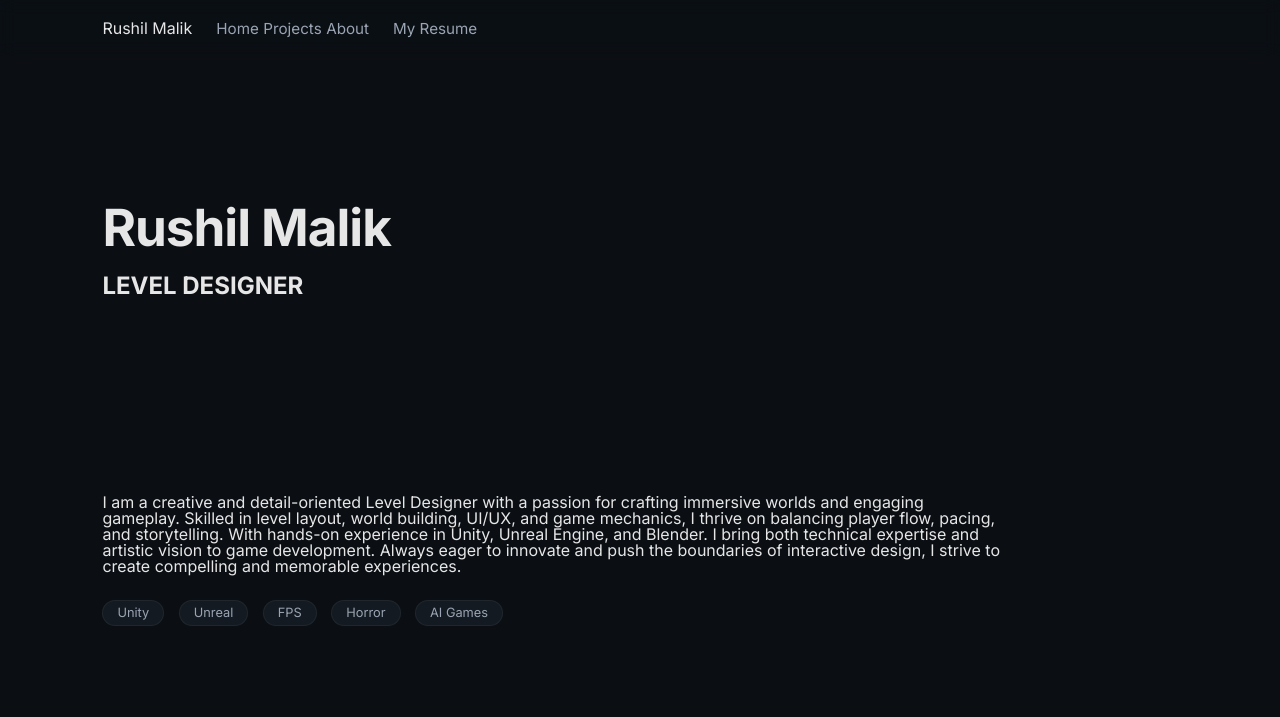
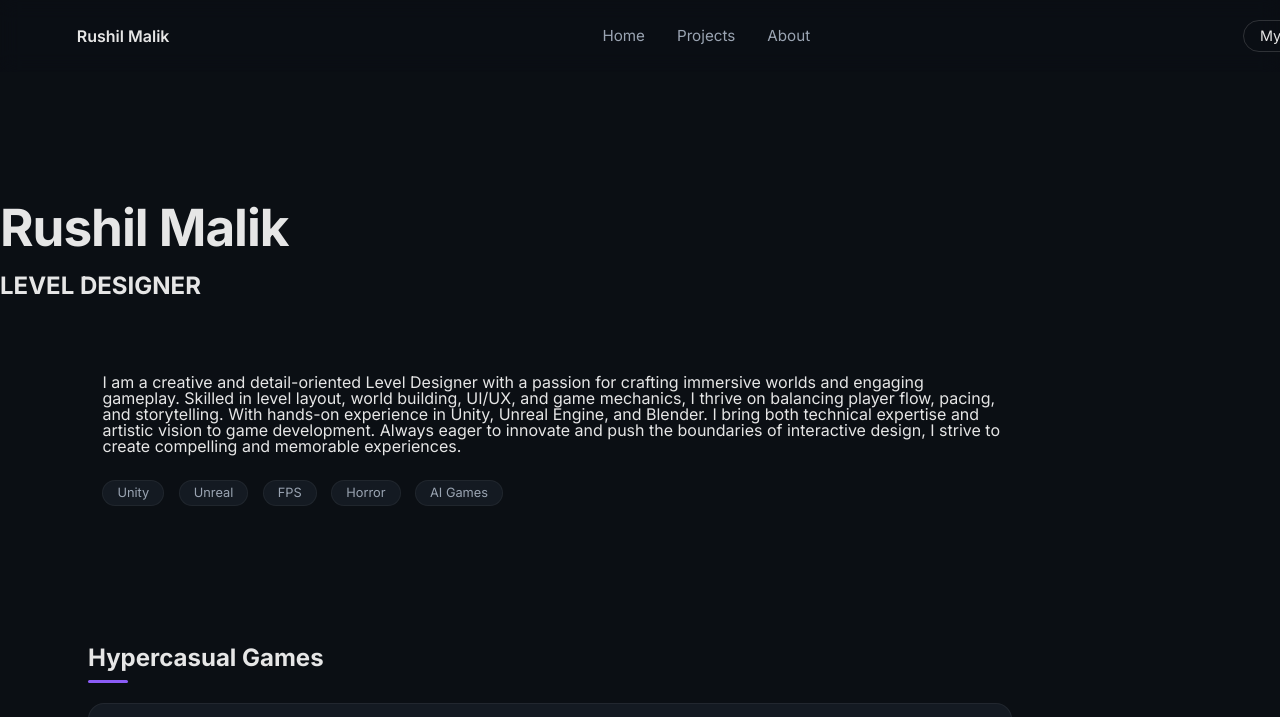
Before and after one commit to Rushil07/rushil07.github.io, a plain HTML site: page index.html in a window 1280 px wide. Shown: the top 717 px of the page. Drawn offline with Linux system fonts and the light colour scheme.

Commit message:
Update style.css

```diff
--- a/style.css
+++ b/style.css
@@ -27,28 +27,65 @@ body {
   top: 0;
   left: 0;
   width: 100%;
-  padding: 20px 8%;
-  display: flex;
-  gap: 24px;
-  background: rgba(11, 15, 20, 0.6);
-  backdrop-filter: blur(8px);
+  height: 72px;
+  padding: 0 6%;
+  display: grid;
+  grid-template-columns: auto 1fr auto;
+  align-items: center;
+  background: rgba(11, 15, 20, 0.65);
+  backdrop-filter: blur(10px);
   z-index: 100;
 }
 
-.nav a {
+/* LEFT */
+.nav-left .logo {
+  font-weight: 600;
+  font-size: 1rem;
+  color: var(--text-main);
+}
+
+/* CENTER */
+.nav-center {
+  display: flex;
+  justify-content: center;
+  gap: 32px;
+}
+
+.nav-center a {
   color: var(--text-muted);
   text-decoration: none;
   font-size: 0.95rem;
   transition: color 0.2s ease;
 }
 
-.nav a:hover {
+.nav-center a:hover {
   color: var(--accent);
+}
+
+/* RIGHT */
+.nav-right {
+  display: flex;
+  justify-content: flex-end;
+}
+
+.resume-btn {
+  padding: 8px 16px;
+  border-radius: 999px;
+  border: 1px solid rgba(255,255,255,0.15);
+  color: var(--text-main);
+  text-decoration: none;
+  font-size: 0.9rem;
+  transition: background 0.2s ease, border 0.2s ease;
+}
+
+.resume-btn:hover {
+  background: rgba(139, 92, 246, 0.15);
+  border-color: var(--accent);
 }
 
 /* HERO */
 .hero {
-  padding: 160px 8% 120px;
+  padding-top: 160px;
 }
 .hero h1 {
   font-size: 3.2rem;
```
